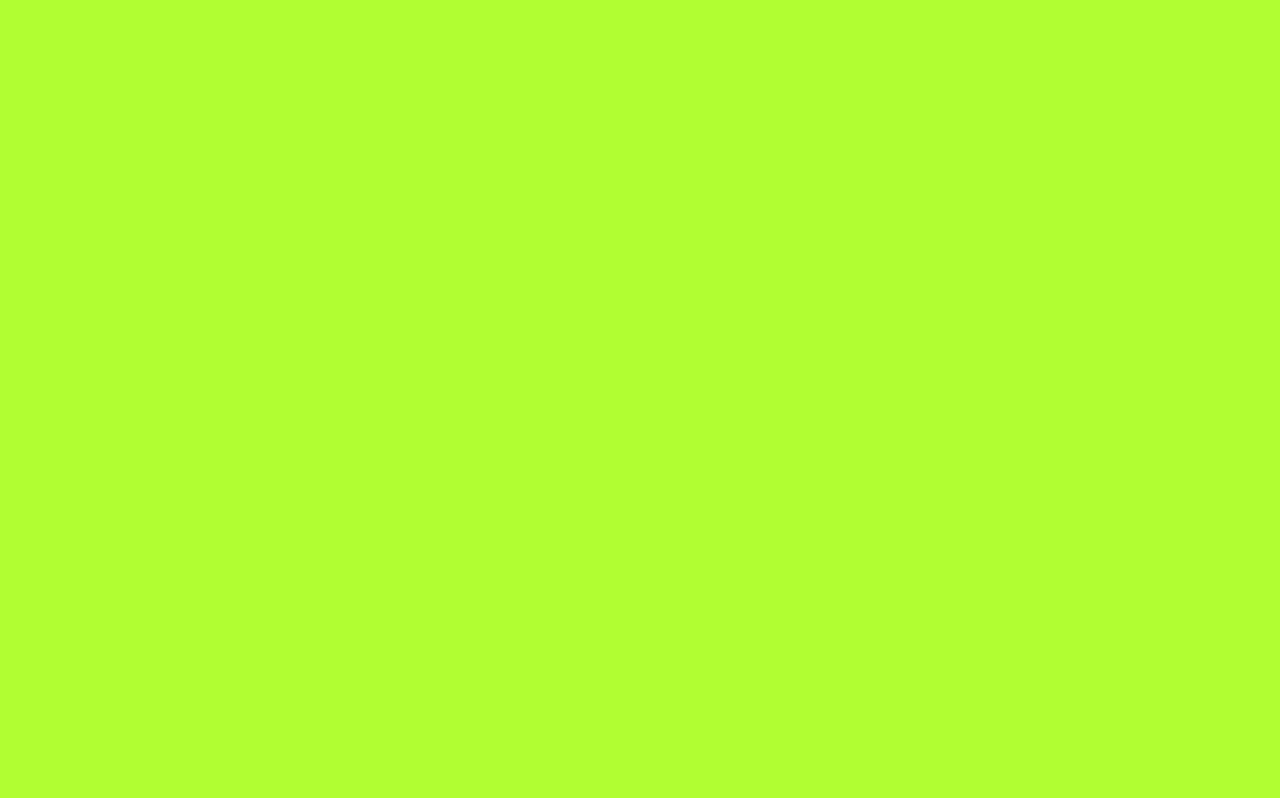
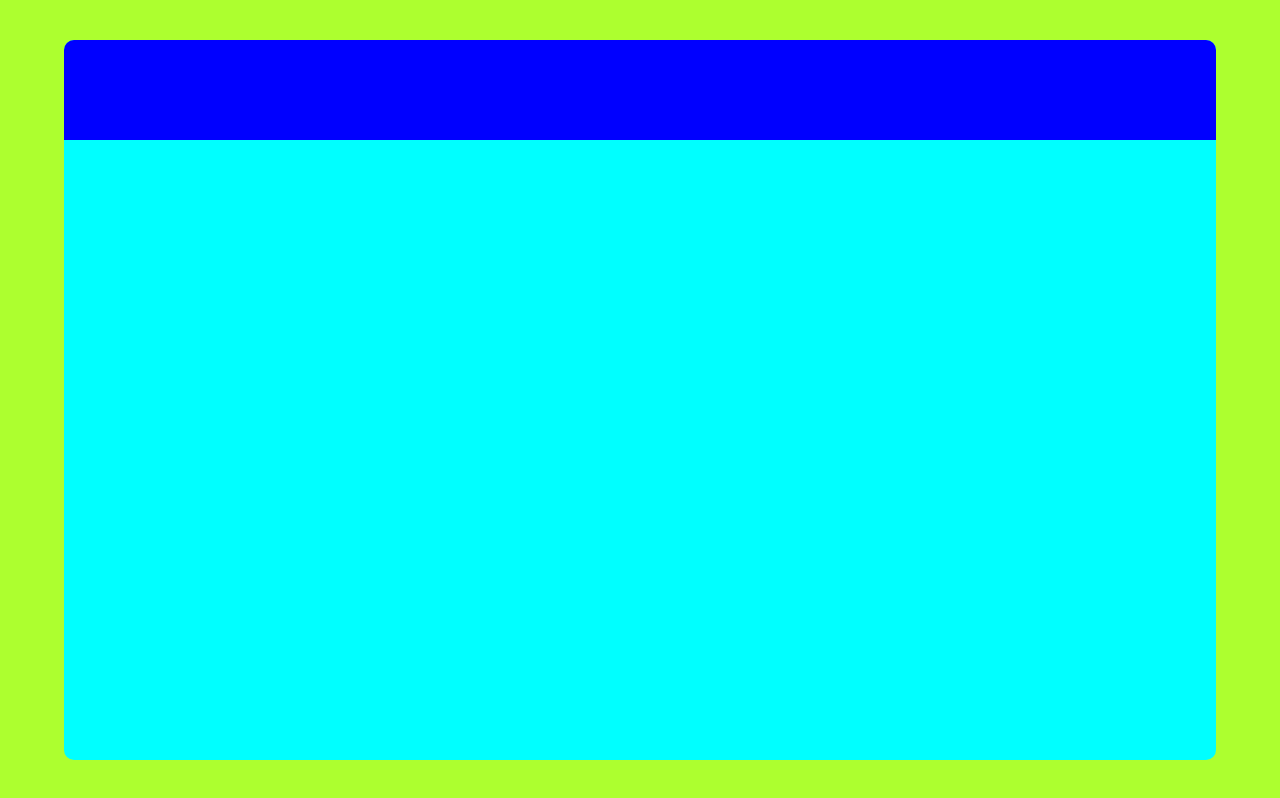
Before and after one commit to Shiva181006/JavaScript-Practice, a plain HTML site: page HTML/Bubble_Game/index.html in a window 1280 px wide. Drawn offline with Linux system fonts and the light colour scheme.

Commit message:
WORKING ON THE STRUCTURE OF THE PAGE AND DESIGN

```diff
--- a/HTML/Bubble_Game/index.html
+++ b/HTML/Bubble_Game/index.html
@@ -1,38 +1,49 @@
-<!DOCTYPE html>
+<!doctype html>
 <html lang="en">
   <head>
-  <meta charset="UTF-8">
-  <meta name="viewport" content="width=device-width, initial-scale=1.0">
+    <meta charset="UTF-8" />
+    <meta name="viewport" content="width=device-width, initial-scale=1.0" />
     <title>Bubble game</title>
 
     <style>
-    *{
+      * {
         margin: 0;
         padding: 0;
         box-sizing: border-box;
       }
-    html,body{
+      html,
+      body {
         width: 100%;
         height: 100%;
       }
-    .main{
+      .main {
         width: 100%;
         height: 100%;
         display: flex;
         justify-content: center;
         align-items: center;
-      background-color:greenyellow;
+        background-color: greenyellow;
       }
-    .panel{
+      .panel {
+        overflow: hidden;
         width: 90%;
         height: 90%;
+        border-radius: 10px;
+        background-color: aqua;
+      }
+      .ptop{
+        background-color: blue;
+        width: 100%;
+        height: 100px;
       }
     </style>
   </head>
   <body>
     <div class="main">
       <div class="panel">
+        <div class="ptop">
 
+        </div>
       </div>
     </div>
   </body>
```
Lines whose indentation alone changed are shown as unchanged.
